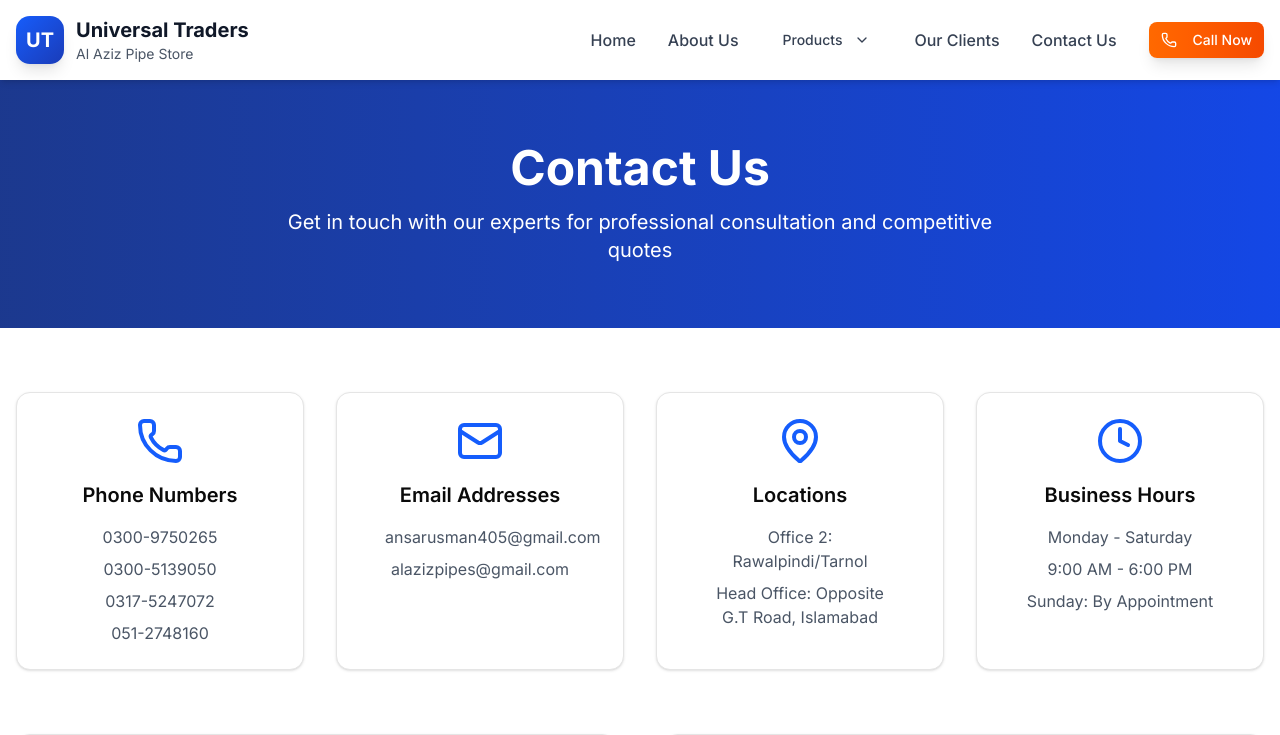
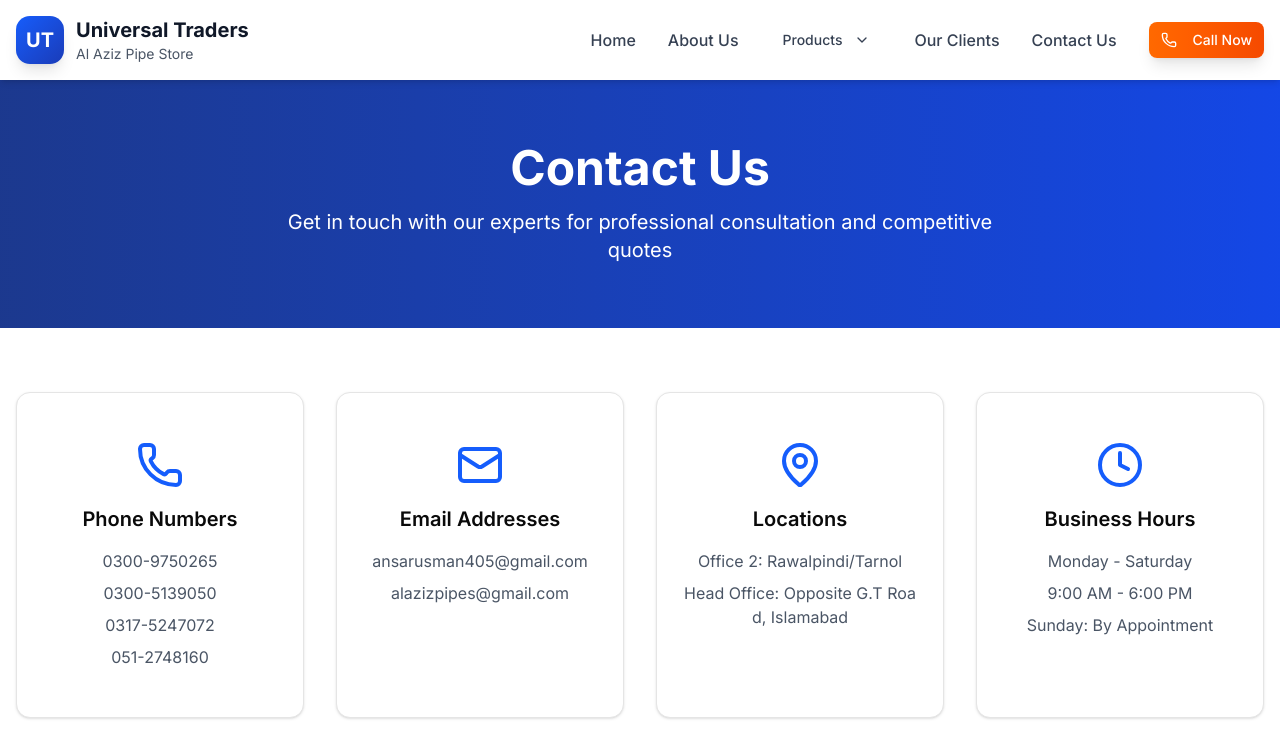
Before and after one commit to umairabbas786/Universal-Traders, a Next.js app: page /contact in a window 1280 px wide. Shown: the top 735 px of the page. Built offline with nearby package versions, Linux system fonts and the light colour scheme.

Commit message:
`Refactor contact cards to improve layout and styling`

```diff
--- a/src/components/contact/PhoneCard.jsx
+++ b/src/components/contact/PhoneCard.jsx
@@ -4,13 +4,13 @@
 
 export default function PhoneCard() {
   return (
-    <Card className="text-center p-6">
-      <CardContent>
+    <Card className="w-full max-w-lg mx-auto text-center">
+      <CardContent className="p-4 sm:p-6">
         <Phone className="h-12 w-12 text-blue-600 mx-auto mb-4" />
         <h3 className="text-xl font-semibold mb-4">Phone Numbers</h3>
-        <div className="space-y-2 text-gray-600">
+        <div className="space-y-2 text-gray-600 break-all sm:break-words">
           {PHONES.map((p, i) => (
-            <p key={i}>{p}</p>
+            <p key={i} className="text-sm sm:text-base">{p}</p>
           ))}
         </div>
       </CardContent>
--- a/src/components/contact/cards/EmailCard.jsx
+++ b/src/components/contact/cards/EmailCard.jsx
@@ -4,13 +4,15 @@
 
 export default function EmailCard() {
   return (
-    <Card className="text-center p-6">
-      <CardContent>
+    <Card className="w-full max-w-lg mx-auto text-center">
+      <CardContent className="p-4 sm:p-6">
         <Mail className="h-12 w-12 text-blue-600 mx-auto mb-4" />
         <h3 className="text-xl font-semibold mb-4">Email Addresses</h3>
-        <div className="space-y-2 text-gray-600">
+        <div className="space-y-2 text-gray-600 break-all sm:break-words">
           {EMAILS.map((e, i) => (
-            <p key={i}>{e}</p>
+            <p key={i} className="text-sm sm:text-base">
+              {e}
+            </p>
           ))}
         </div>
       </CardContent>
--- a/src/components/contact/cards/HoursCard.jsx
+++ b/src/components/contact/cards/HoursCard.jsx
@@ -4,13 +4,15 @@
 
 export default function HoursCard() {
   return (
-    <Card className="text-center p-6">
-      <CardContent>
+    <Card className="w-full max-w-lg mx-auto text-center">
+      <CardContent className="p-4 sm:p-6">
         <Clock className="h-12 w-12 text-blue-600 mx-auto mb-4" />
         <h3 className="text-xl font-semibold mb-4">Business Hours</h3>
-        <div className="space-y-2 text-gray-600">
+        <div className="space-y-2 text-gray-600 break-all sm:break-words">
           {HOURS.map((h, i) => (
-            <p key={i}>{h}</p>
+            <p key={i} className="text-sm sm:text-base">
+              {h}
+            </p>
           ))}
         </div>
       </CardContent>
--- a/src/components/contact/cards/LocationsCard.jsx
+++ b/src/components/contact/cards/LocationsCard.jsx
@@ -4,13 +4,13 @@
 
 export default function LocationsCard() {
   return (
-    <Card className="text-center p-6">
-      <CardContent>
+    <Card className="w-full max-w-lg mx-auto text-center">
+      <CardContent className="p-4 sm:p-6">
         <MapPin className="h-12 w-12 text-blue-600 mx-auto mb-4" />
         <h3 className="text-xl font-semibold mb-4">Locations</h3>
-        <div className="space-y-2 text-gray-600">
+        <div className="space-y-2 text-gray-600 break-all sm:break-words">
           {LOCATIONS.map((l, i) => (
-            <p key={i}>
+            <p key={i} className="text-sm sm:text-base">
               {l.label}: {l.value}
             </p>
           ))}
```
